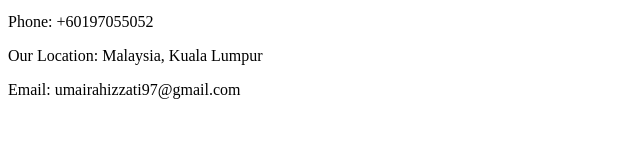
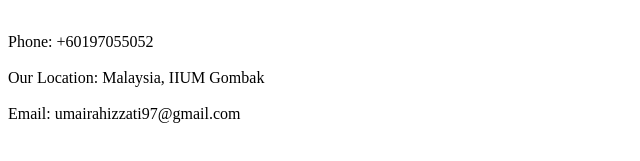
Before and after one commit to umairahizzati/tutor-info2302, a plain HTML site: page contact.html in a window 1280 px wide. Shown: the part 115-276 px from the top of the page, without its empty margins (0-640 px from the left). Drawn offline with Linux system fonts and the light colour scheme.

Commit message:
Update contact.html

```diff
--- a/contact.html
+++ b/contact.html
@@ -16,8 +16,9 @@
       <a href="contact.html">Contact</a> |
       <a href="https://www.facebook.com/">Facebook</a> |
     </nav>
-    <p>Phone: +60197055052</p>
-    <p>Our Location: Malaysia, Kuala Lumpur </p>
-    <p>Email: umairahizzati97@gmail.com</p>
+<br><br>
+    <div>Phone: +60197055052</div><br>
+    <div>Our Location: <a href="https://goo.gl/maps/crzLb5UKU49jXwXi6"></a> Malaysia, IIUM Gombak </div><br>
+    <div>Email: umairahizzati97@gmail.com</div>
   </body>
 </html>
```
